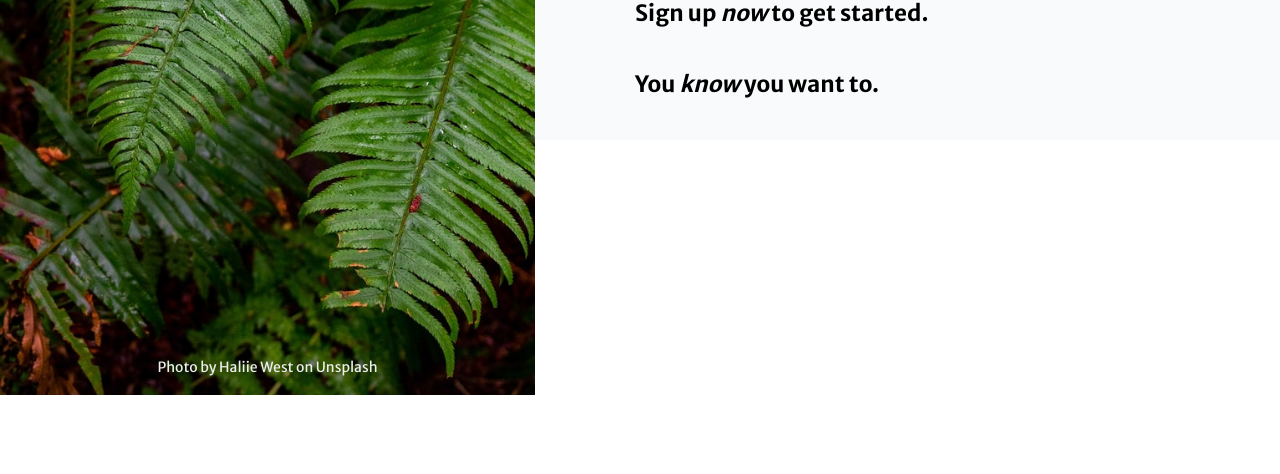
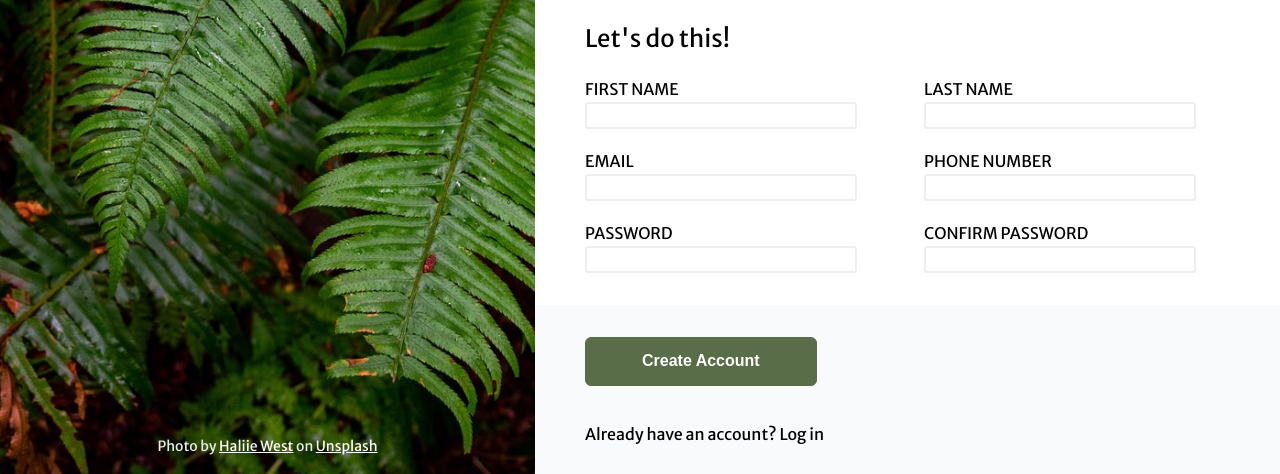
Before and after one commit to cmendez20/sign-up-form, a plain HTML site: page index.html in a window 1280 px wide. Shown: the part 405-879 px from the top of the page. Before the commit the page ends 800 px from the top, so only its background shows below. Drawn offline with Linux system fonts and the light colour scheme.

Commit message:
Add form section and button styles

```diff
--- a/index.html
+++ b/index.html
@@ -21,7 +21,13 @@
           <img src="./odin-logo.png" alt="ODIN Project Logo" class="logo" />
           <h1>ODIN</h1>
         </div>
-        <cite class="cite">Photo by Haliie West on Unsplash</cite>
+        <cite class="cite"
+          >Photo by
+          <a href="https://unsplash.com/@haliewestphoto" target="_blank"
+            >Haliie West</a
+          >
+          on <a href="https://unsplash.com/" target="_blank">Unsplash</a></cite
+        >
       </header>
       <main>
         <section class="hero">
@@ -32,7 +38,39 @@
           </p>
           <p>You <em>know</em> you want to.</p>
         </section>
-        <form action="" class="form"></form>
+        <section class="form-section">
+          <h2>Let's do this!</h2>
+          <form action="" class="form">
+            <div class="form-group">
+              <label for="firstName">FIRST NAME</label>
+              <input id="firstName" type="text" />
+            </div>
+            <div class="form-group">
+              <label for="lastName">LAST NAME</label>
+              <input type="text" id="lastName" />
+            </div>
+            <div class="form-group">
+              <label for="email">EMAIL</label>
+              <input type="email" id="email" />
+            </div>
+            <div class="form-group">
+              <label for="phoneNumber">PHONE NUMBER</label>
+              <input type="tel" id="phoneNumber" />
+            </div>
+            <div class="form-group">
+              <label for="password">PASSWORD</label>
+              <input type="password" id="password" />
+            </div>
+            <div class="form-group">
+              <label for="confirm">CONFIRM PASSWORD</label>
+              <input type="password" id="confirm" />
+            </div>
+          </form>
+        </section>
+        <section class="form-footer">
+          <button class="btn">Create Account</button>
+          <p>Already have an account? <span class="log-in">Log in</span></p>
+        </section>
       </main>
     </div>
   </body>
--- a/style.css
+++ b/style.css
@@ -39,6 +39,11 @@ section {
 body {
   line-height: 1;
   font-family: 'Merriweather Sans', sans-serif;
+  background-color: #222222;
+}
+
+main {
+  background-color: #f9fafb;
 }
 
 ol,
@@ -68,11 +73,29 @@ em {
   font-style: italic;
 }
 
+a:link,
+a:visited {
+  color: #fff;
+}
+
+a:focus {
+  color: #baff80;
+}
+
+a:hover {
+  color: #baff80;
+}
+
+a:active {
+  color: #baff80;
+}
+
 .container {
   display: grid;
   grid-template-columns: 535px 905px;
   max-width: 1440px;
   min-height: 100vh;
+  margin-inline: auto;
 }
 
 .header {
@@ -117,20 +140,71 @@ em {
 }
 
 .hero {
-  background-color: #f9fafb;
-  padding: 10.625rem 3.125rem 2.5rem 3.125rem;
+  padding: 10.625rem 3.125rem 4.0625rem 3.125rem;
 }
 
 .hero p {
   max-width: 700px;
-  margin-left: 3.125rem;
   font-size: 1.4rem;
   font-weight: 700;
   line-height: 1.4;
-  /* padding: 10.625rem 11.5625 3.75rem; */
 }
 
 .hero p:first-of-type {
-  margin-top: 10.625rem;
   margin-bottom: 2.5rem;
 }
+
+.form-section {
+  padding-block: 2em;
+  padding-left: 3.125rem;
+  box-shadow: black;
+  background-color: #fff;
+}
+
+.form-section h2 {
+  font-size: 1.5rem;
+  margin-bottom: 1.875rem;
+}
+
+.form {
+  display: flex;
+  flex-wrap: wrap;
+  column-gap: 4rem;
+  row-gap: 1.5rem;
+}
+
+.form-group {
+  flex: 0 1 275px;
+}
+
+label {
+  display: block;
+  text-transform: uppercase;
+  margin-bottom: 0.3em;
+}
+
+input {
+  width: 260px;
+  padding: 0.25rem;
+  border: none;
+  border: 2px solid #eee;
+  border-radius: 3px;
+}
+
+.form-footer {
+  padding: 2rem;
+  padding-left: 3.125rem;
+}
+
+.btn {
+  font-size: 1rem;
+  font-weight: 700;
+  color: #fff;
+  border: none;
+  border: 1px solid #596d48;
+  border-radius: 6px;
+  background-color: #596d48;
+  display: inline-block;
+  padding: 0.9rem 3.5rem;
+  margin-bottom: 2.5rem;
+}
```
